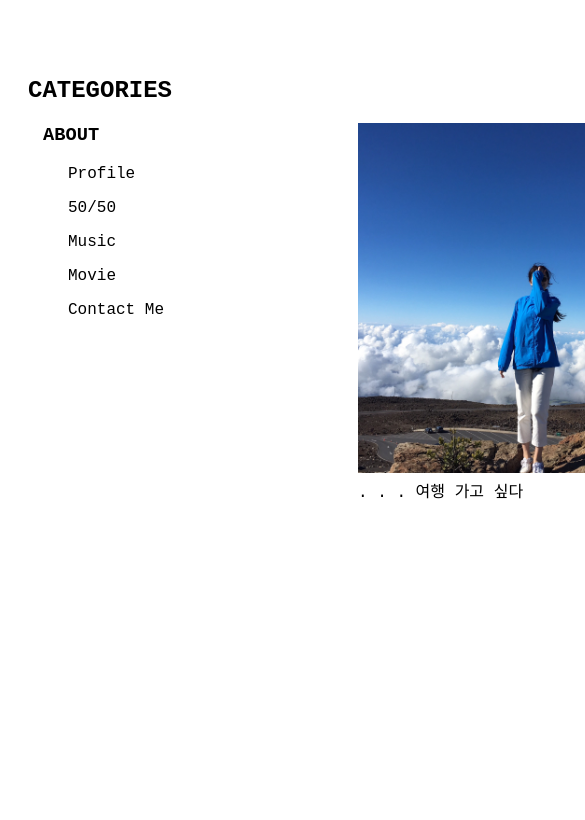
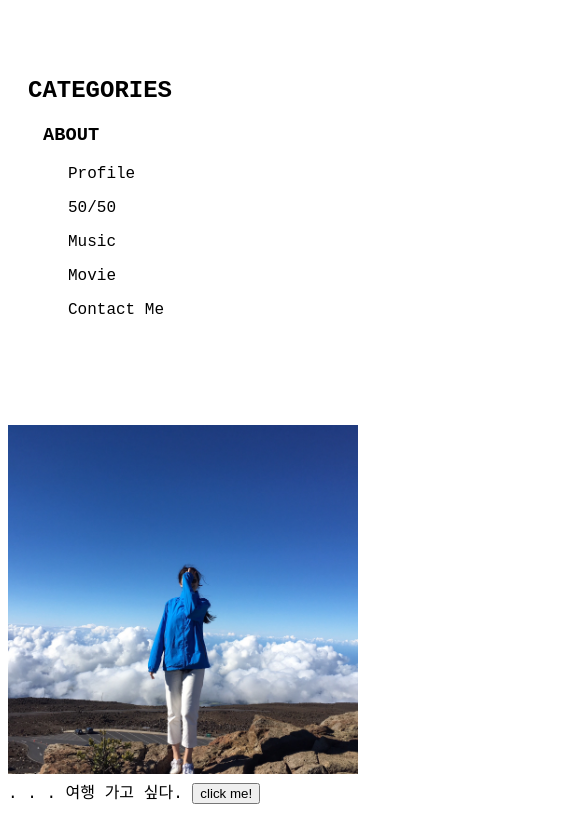
Before and after one commit to mikyung914/web_me, a plain HTML site: page index.html in a window 390 px wide. Shown: the part 183-1003 px from the top of the page, 585 px wide, since content can reach past the window. Before the commit the page ends 844 px from the top, so only its background shows below. Drawn offline with Linux system fonts and the light colour scheme.

Commit message:
Add files via upload

```diff
--- a/home.css
+++ b/home.css
@@ -34,3 +34,9 @@ html {
   #contents {
     margin-top: 70px;
   }
+
+  @media (max-width: 500px) {
+    #grid {
+      display: block;
+    }
+  }
--- a/index.html
+++ b/index.html
@@ -22,7 +22,9 @@
 
     <div id="contents">
       <p><img src="hawaii2.JPG" width="350px"><br>
-      . . . 여행 가고 싶다</p>
+      . . . 여행 가고 싶다.
+      <input type="button" value="click me!" onclick="alert('미경이의 홈페이지에 오신것을 환영합니다!^^')">
+      </p>
     </div>
 
   </div>
```
